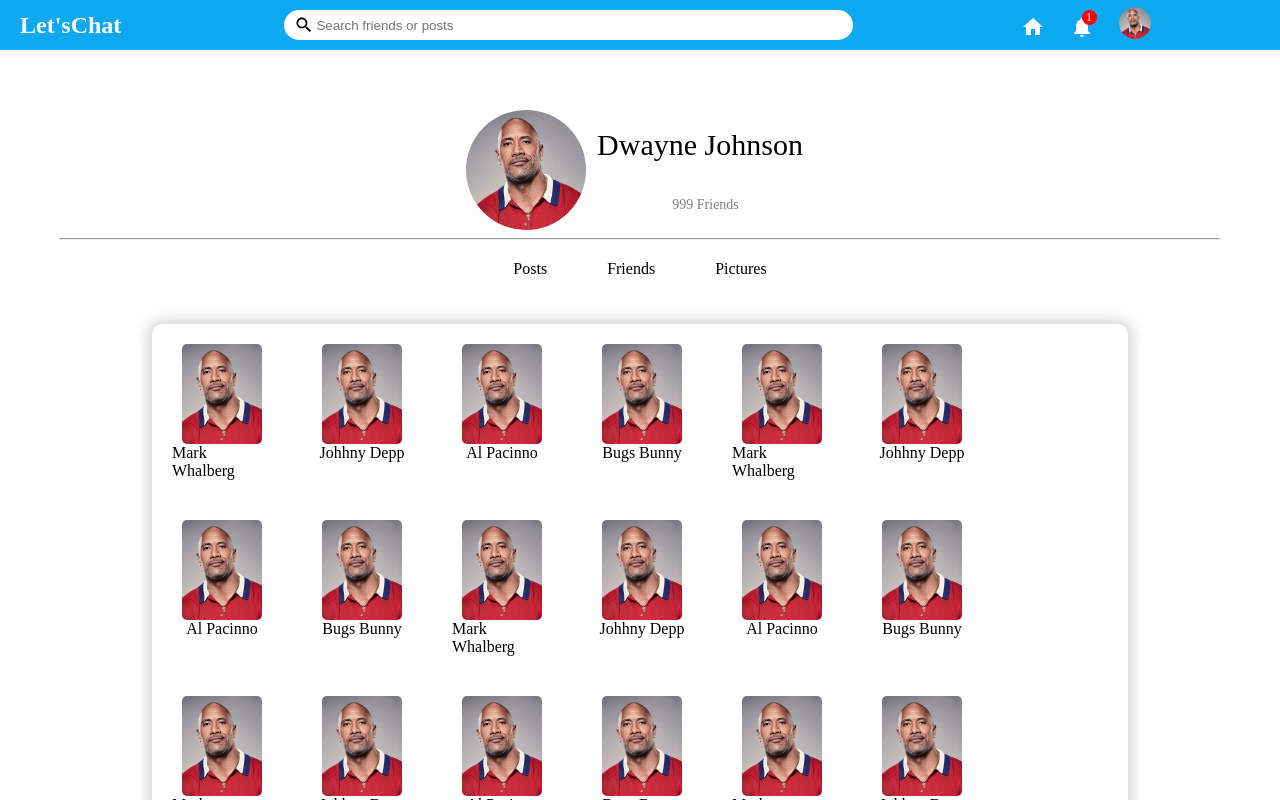
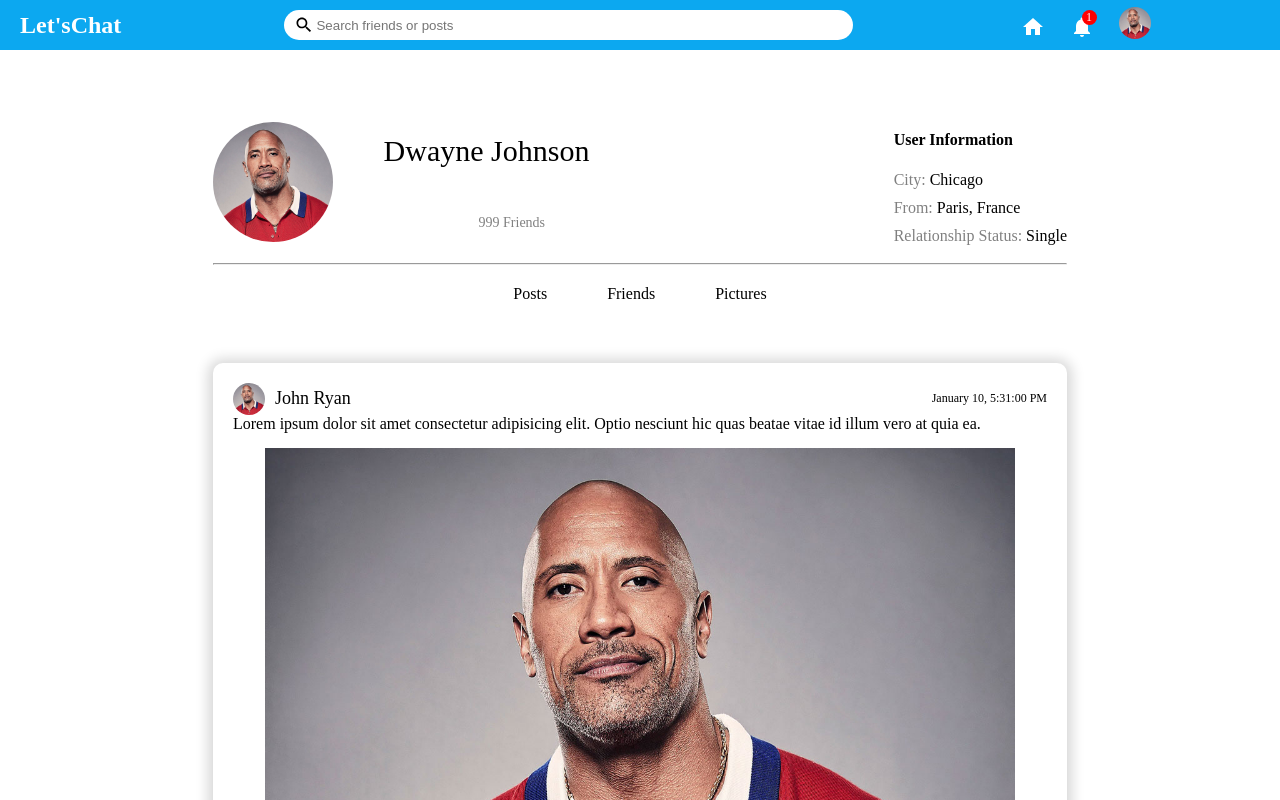
Before and after one commit to danielionita88/lets-chat, a React (Create React App) app: page /profile in a window 1280 px wide. Shown: the top 800 px of the page. Built offline with nearby package versions, Linux system fonts and the light colour scheme.

Commit message:
changed some styling, added routes, and navigation menu functionality

```diff
--- a/public/index.html
+++ b/public/index.html
@@ -2,18 +2,15 @@
 <html lang="en">
   <head>
     <meta charset="utf-8" />
-    <link rel="icon" href="%PUBLIC_URL%/favicon.ico" />
     <meta name="viewport" content="width=device-width, initial-scale=1" />
     <meta name="theme-color" content="#000000" />
     <meta
       name="description"
       content="Web site created using create-react-app"
     />
-    <link rel="apple-touch-icon" href="%PUBLIC_URL%/logo192.png" />
-    <link
-      rel="stylesheet"
-      href="https://fonts.googleapis.com/css?family=Roboto:300,400,500,700&display=swap"
-    />
+    <link rel="preconnect" href="https://fonts.googleapis.com">
+    <link rel="preconnect" href="https://fonts.gstatic.com" crossorigin>
+    <link href="https://fonts.googleapis.com/css2?family=Roboto:wght@100;300;400;500;700;900&display=swap" rel="stylesheet">
     <!--
       manifest.json provides metadata used when your web app is installed on a
       user's mobile device or desktop. See https://developers.google.com/web/fundamentals/web-app-manifest/
@@ -28,7 +25,7 @@
       work correctly both with client-side routing and a non-root public URL.
       Learn how to configure a non-root public URL by running `npm run build`.
     -->
-    <title>React App</title>
+    <title>Let'sChat App</title>
   </head>
   <body>
     <noscript>You need to enable JavaScript to run this app.</noscript>
--- a/src/App.js
+++ b/src/App.js
@@ -1,13 +1,16 @@
-import Layout from "./components/Layout/Layout";
-import HomePage from './pages/HomePage'
-import ProfilePage from './components/Profile/Profile'
-import './App.css'
+import { Routes, Route } from "react-router-dom";
+import HomePage from "./pages/HomePage";
+import ProfilePage from "./pages/ProfilePage";
+import "./App.css";
 
 function App() {
-  return <Layout>
-    <ProfilePage/>
-    {/* <HomePage/> */}
-  </Layout>;
+  return (
+    <Routes>
+      <Route path='/*' element={<HomePage/>}/>
+      <Route path='/home' element={<HomePage/>}/>
+      <Route path='/profile' element={<ProfilePage/>}/>
+    </Routes>
+  );
 }
 
 export default App;
--- a/src/components/Profile/FriendsContainer/FriendsContainer.css
+++ b/src/components/Profile/FriendsContainer/FriendsContainer.css
@@ -1,6 +1,6 @@
 .friendsContainerWrapper {
   margin: auto;
-  width: 80%;
+  width: 70%;
   border-radius: 10px;
   box-shadow: 0px 1px 13px 5px rgba(0, 0, 0, 0.16);
   -webkit-box-shadow: 0px 1px 13px 5px rgba(0, 0, 0, 0.16);
--- a/src/components/Profile/FriendsContainer/FriendsContainer.js
+++ b/src/components/Profile/FriendsContainer/FriendsContainer.js
@@ -27,11 +27,9 @@ const FRIENDS_DUMMIES = [
 
 const FriendsContainer = () => {
   return (
-    <div className="friendsContainer">
       <div className="friendsContainerWrapper">
         <FriendsList friends={FRIENDS_DUMMIES}/>
       </div>
-    </div>
   );
 };
 
--- a/src/components/Profile/PicturesContainer/PicturesContainer.js
+++ b/src/components/Profile/PicturesContainer/PicturesContainer.js
@@ -1,6 +1,6 @@
 const PicturesContainer  = () => {
     return <div>
-
+        Pictures Container
     </div>
 }
 
--- a/src/components/Profile/Profile.css
+++ b/src/components/Profile/Profile.css
@@ -6,11 +6,23 @@
   padding: 30px;
 }
 
+.userDetailsItem{
+  margin-bottom: 10px;
+}
+
+.userDetailKey{
+  font-weight: 500 ;
+  color: grey;
+}
+
+.userDetailValue{
+  font-weight: 300;
+}
+
 .profileUserInfo {
   display: grid;
-  width: 30%;
+  width: 50%;
   align-items: center;
-  margin: auto;
 }
 
 .profileFriendsCounter {
@@ -19,9 +31,15 @@
   color: grey;
   margin: auto;
 }
+.profileTopUserInfo{
+  display: flex;
+  justify-content: space-between;
+}
 
 .profileTop {
+  width: 70%;
   padding: 30px;
+  margin: auto;
 }
 
 .profileUsername {
--- a/src/components/Profile/Profile.js
+++ b/src/components/Profile/Profile.js
@@ -1,33 +1,72 @@
+import { useState } from "react";
 import Posts from "../Feed/Posts/Posts";
 import FriendsContainer from "./FriendsContainer/FriendsContainer";
+import PicturesContainer from './PicturesContainer/PicturesContainer'
 import "./Profile.css";
 
 const Profile = () => {
+  const [showPosts, setShowPosts] = useState(true)
+  const [showPictures, setShowPictures] = useState(false)
+  const [showFriends, setShowFriends] = useState(false)
+
+  const showPostsHandler = () => {
+    setShowPosts(true);
+    setShowPictures(false);
+    setShowFriends(false)
+  }
+  const showFriendsHandler = () => {
+    setShowPosts(false);
+    setShowPictures(false);
+    setShowFriends(true)
+  }
+  const showPicturesHandler = () => {
+    setShowPosts(false);
+    setShowPictures(true);
+    setShowFriends(false)
+  }
   return (
     <div className="profile">
       <div className="profileWrapper">
         <div className="profileTop">
+          <div className="profileTopUserInfo">
           <div className="profileUserInfo">
             <img src="assets/dwayne.jpeg" alt="big profile" />
             <span className="profileUsername">Dwayne Johnson</span>
             <span className="profileFriendsCounter">999 Friends</span>
           </div>
+          <div className="profileUserDetails">
+            <h4>User Information</h4>
+            <div className="userDetailsItem">
+            <span className="userDetailKey">City: </span>
+            <span className="userDetailValue">Chicago</span>
+            </div>
+            <div className="userDetailsItem">
+            <span className="userDetailKey">From: </span>
+            <span className="userDetailValue">Paris, France</span>
+            </div>
+            <div className="userDetailsItem">
+            <span className="userDetailKey">Relationship Status: </span>
+            <span className="userDetailValue">Single</span>
+            </div>
+          </div>
+          </div>
           <hr />
           <div className="profileOptions">
-            <div className="profileOption">
+            <div onClick={showPostsHandler} className="profileOption">
               <span>Posts</span>
             </div>
-            <div className="profileOption">
+            <div onClick={showFriendsHandler} className="profileOption">
               <span>Friends</span>
             </div>
-            <div className="profileOption">
+            <div onClick={showPicturesHandler} className="profileOption">
               <span>Pictures</span>
             </div>
           </div>
         </div>
         <div className="profileCenter">
-          {/* <Posts /> */}
-          <FriendsContainer/>
+        {showPosts && <Posts/>}
+        {showFriends && <FriendsContainer/>}
+        {showPictures && <PicturesContainer/>}
         </div>
       </div>
     </div>
--- a/src/components/layout/Navigation/NavigationMenu.js
+++ b/src/components/layout/Navigation/NavigationMenu.js
@@ -1,31 +1,40 @@
+import { useNavigate } from "react-router-dom";
 import HomeIcon from "@mui/icons-material/Home";
 import SearchIcon from "@mui/icons-material/Search";
 import NotificationsIcon from "@mui/icons-material/Notifications";
 import "./NavigationMenu.css";
 
 const NavigationMenu = () => {
+  const navigate = useNavigate();
+
+  const goHomeHandler = () => {
+    navigate('/home')
+  }
+
+  const goProfileHandler=() => {
+    navigate('/profile')
+  }
+
   return (
     <div className="navigationMenu">
       <div className="navigationLeft">
-        <span className="logo">Let'sChat</span>
+        <span onClick={goHomeHandler} className="logo">Let'sChat</span>
       </div>
       <div className="navigationCenter">
         <div className="searchBar">
           <SearchIcon className="searchIcon" />
-          <input
-            placeholder="Search friends or posts"
-          />
+          <input placeholder="Search friends or posts" />
         </div>
       </div>
       <div className="navigationRight">
-        <span className="navigationMenuItem">
+        <span onClick={goHomeHandler} className="navigationMenuItem">
           <HomeIcon />
         </span>
         <span className="navigationMenuItem">
           <NotificationsIcon />
           <span className="navigationMenuIconBadge">1</span>
         </span>
-        <span className="navigationMenuItem">
+        <span onClick={goProfileHandler} className="navigationMenuItem">
           <img
             src="/assets/dwayne.jpeg"
             alt="profile"
--- a/src/pages/HomePage.js
+++ b/src/pages/HomePage.js
@@ -1,13 +1,16 @@
 import Feed from "../components/Feed/Feed";
-import Friends from '../components/Chat/Chat'
-import './HomePage.css'
+import Friends from "../components/Chat/Chat";
+import Layout from "../components/Layout/Layout";
+import "./HomePage.css";
 
 const HomePage = () => {
   return (
-    <div className="homeContainer">
-      <Feed />
-      <Friends/>
-    </div>
+    <Layout>
+      <div className="homeContainer">
+        <Feed />
+        <Friends />
+      </div>
+    </Layout>
   );
 };
 
--- a/src/pages/ProfilePage.js
+++ b/src/pages/ProfilePage.js
@@ -1,9 +1,10 @@
-import Profile from '../components/Profile/Profile'
+import Profile from "../components/Profile/Profile";
+import Layout from "../components/Layout/Layout";
 
 const ProfilePage = () => {
-    return <div>
-        <Profile/>
-    </div>
-}
+  return <Layout>
+    <Profile/>
+  </Layout>
+};
 
 export default ProfilePage;
```
